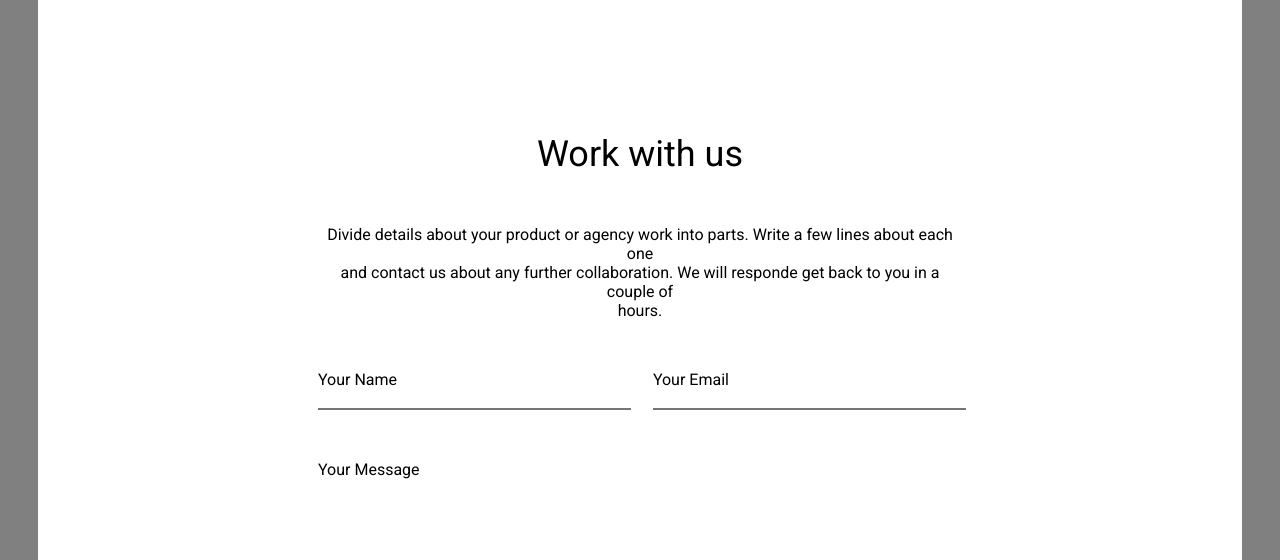
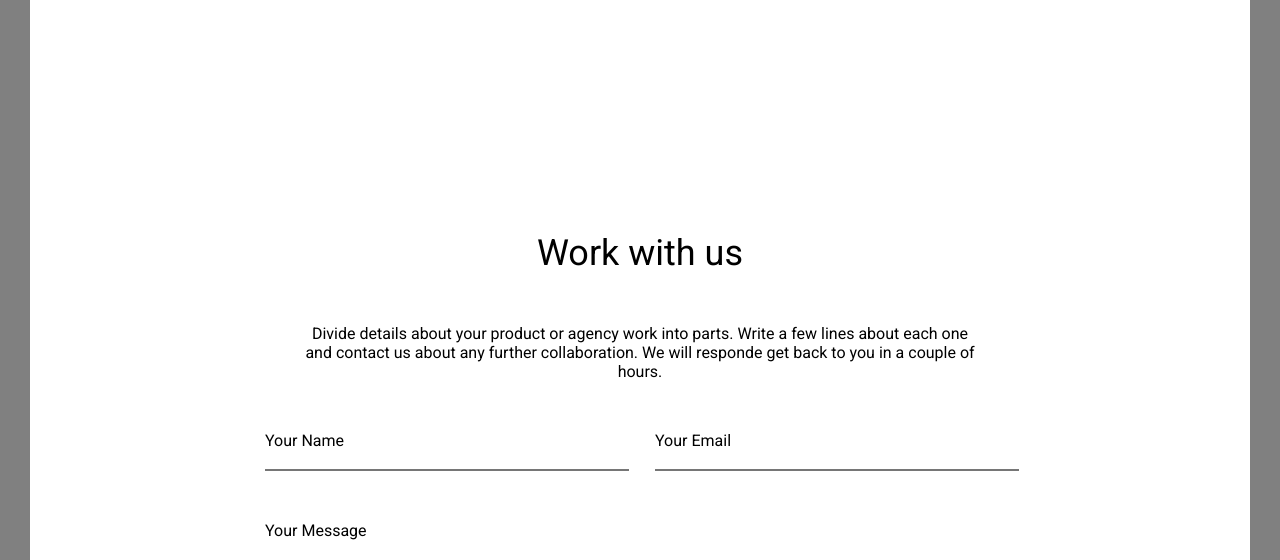
Before and after one commit to Alexander199129/Landing-PAge-People, a plain HTML site: page figma.html in a window 1280 px wide. Shown: the part 2237-2797 px from the top of the page. Drawn offline with Linux system fonts and the light colour scheme.

Commit message:
Update figma.css
width

```diff
--- a/figma.css
+++ b/figma.css
@@ -1,6 +1,7 @@
 p,h1{
     margin:0;
 }
+
 .header{
     background: url(pictures/Rec.jpg) no-repeat center / cover;
     height: 740px;
@@ -13,6 +14,7 @@ p,h1{
 body{
     background: grey;
     font-family: Roboto;
+    margin:0;
 }
 a{
   color: white;
@@ -45,13 +47,15 @@ a{
     display: flex;
     justify-content: space-between;
     align-items: center;
+    margin-bottom: 170px;
 }
 .cont{
-    padding-top: 150px;
+    /* padding-top: 150px; */
     font-style: normal;
     font-size: 35px;
 
     font-weight: 500;
+    border: 1px solid red;
 
 }
 .cont2{
@@ -70,21 +74,23 @@ a{
     border: none;
     color: white;
 }
+.triangle{
+    padding-right:3px;
+}
 .main {
     background-color: white;
-    height: 1000;
-
+    padding: 100px;
     margin: 30px;
     margin-top:-60px;
     border-radius: 5px;
 }
 .name{
-    padding-top: 100px;
+    margin-bottom: 100px;
     text-align: center;
     font-size: 36px;
     font-family: Roboto;
     font-style: normal;
-    margin-bottom: 50px;
+
 }
 .content{
     margin: auto;
@@ -170,8 +176,8 @@ a{
     margin: 0 15px;
 }
 .contact-form{
-    padding-right: 280px;
-    padding-left: 280px;
+    padding-right: 20px;
+    padding-left: 20px;
     font-family: Roboto;
 }
 .name3{
@@ -189,6 +195,9 @@ a{
     display:flex;
     justify-content: space-around;
     margin-top:50px;
+    max-width: 750px;
+    margin-left: auto;
+    margin-right: auto;
 }
 
 .TEXT{
@@ -204,8 +213,6 @@ a{
     border-top:none;
     border-right:none;
     border-left:none;
-
-
 }
 .dig2{
     width:100%;
@@ -214,23 +221,26 @@ a{
     border-left:none;
 }
 .sign2{
-
+    max-width: 750px;
     margin-top: 50px;
+    margin-right: auto;
+    margin-left: auto;
 
 }
 .sign2-2{
-    width:100%;
+    height: 92px;
     resize: none;
-    padding-bottom: 50px;
     border-top:none;
     border-right:none;
     border-left:none;
+    width: 100%;
 }
 .send-message{
     display: flex;
     justify-content: center;
 
 }
+
 .bor{
     border-top:none;
     border-right:none;
@@ -252,6 +262,7 @@ a{
     margin-top: 50px;
     margin-bottom: 150px;
     border:none;
+    cursor: pointer;
 
 }
 .bottom{
```
